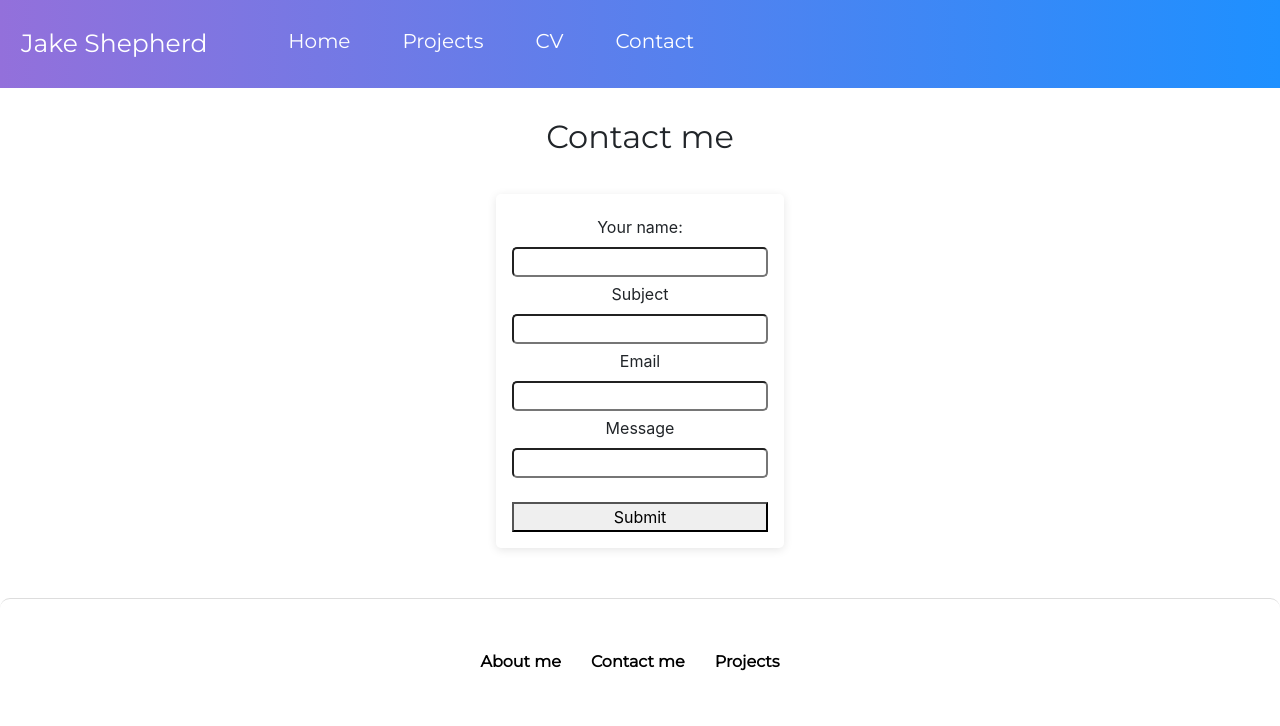
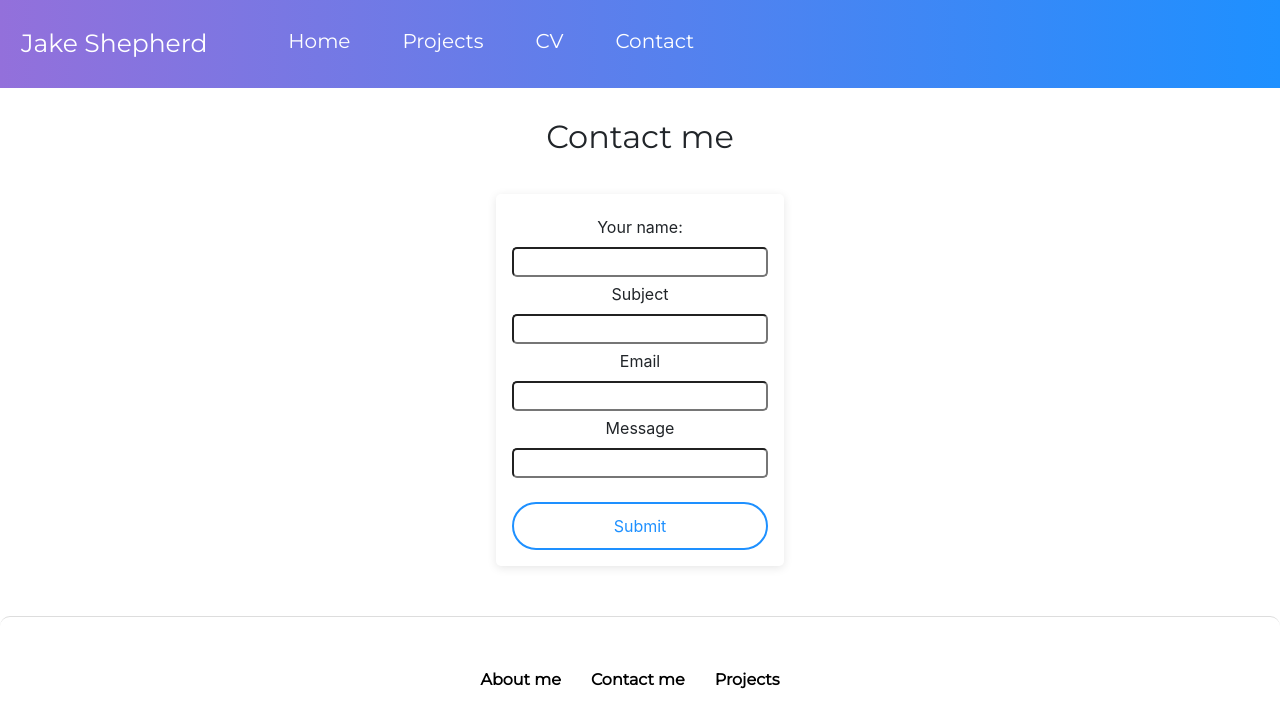
Before and after one commit to jakeshepherd/jakeshepherd.github.io, a React (Create React App) app: page /#/contact in a window 1280 px wide. Shown: the top 726 px of the page. Built offline with nearby package versions, Linux system fonts and the light colour scheme.

Commit message:
Make submit button nice

```diff
--- a/src/CSS/ContactForm.css
+++ b/src/CSS/ContactForm.css
@@ -18,6 +18,7 @@ h2 {
 
 input {
     border-radius: 5px;
+    background-color: white;
 }
 label {
     padding-top: 5px;
--- a/src/Pages/Contact.js
+++ b/src/Pages/Contact.js
@@ -18,7 +18,7 @@ class Contact extends Component {
                     <label>Message</label>
                     <input type={"textarea"} name={"name"} />
                     <br />
-                    <button>Submit</button>
+                    <button className={"contact-me"}>Submit</button>
                 </form>
             </div>
         )
```
